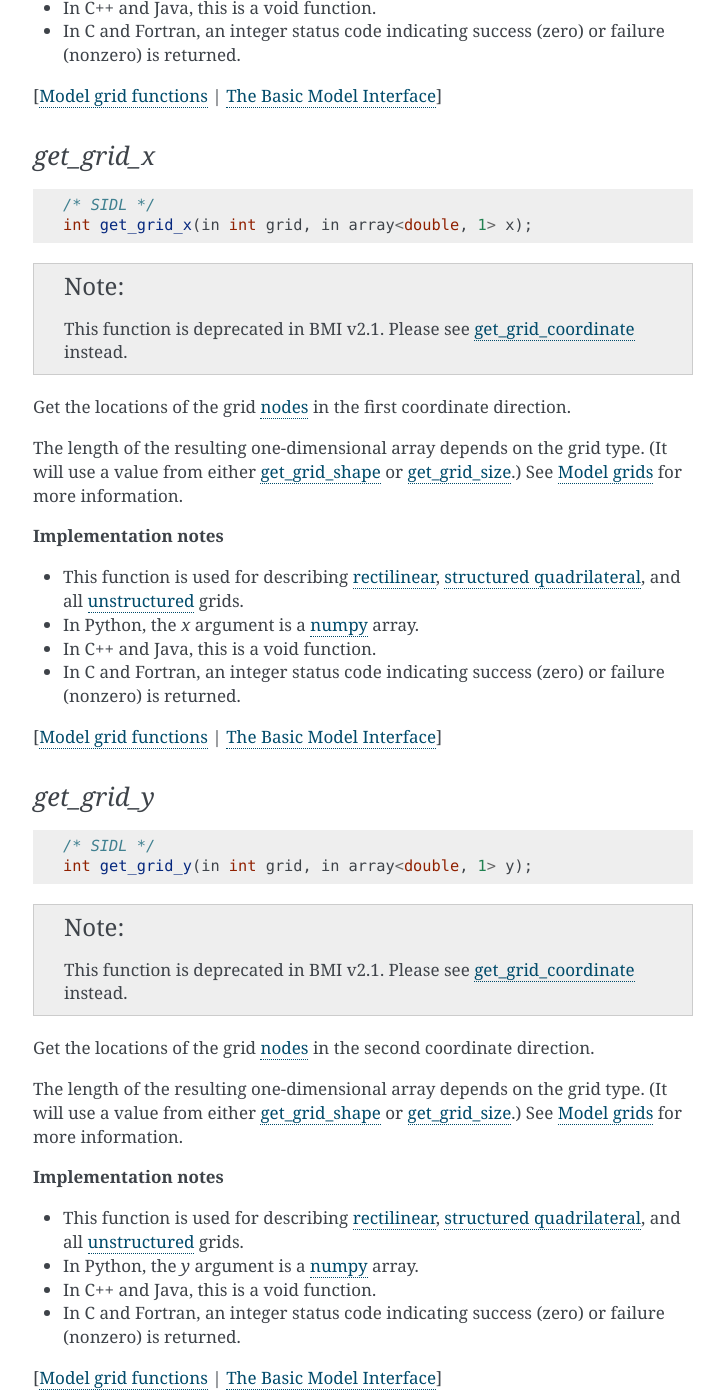
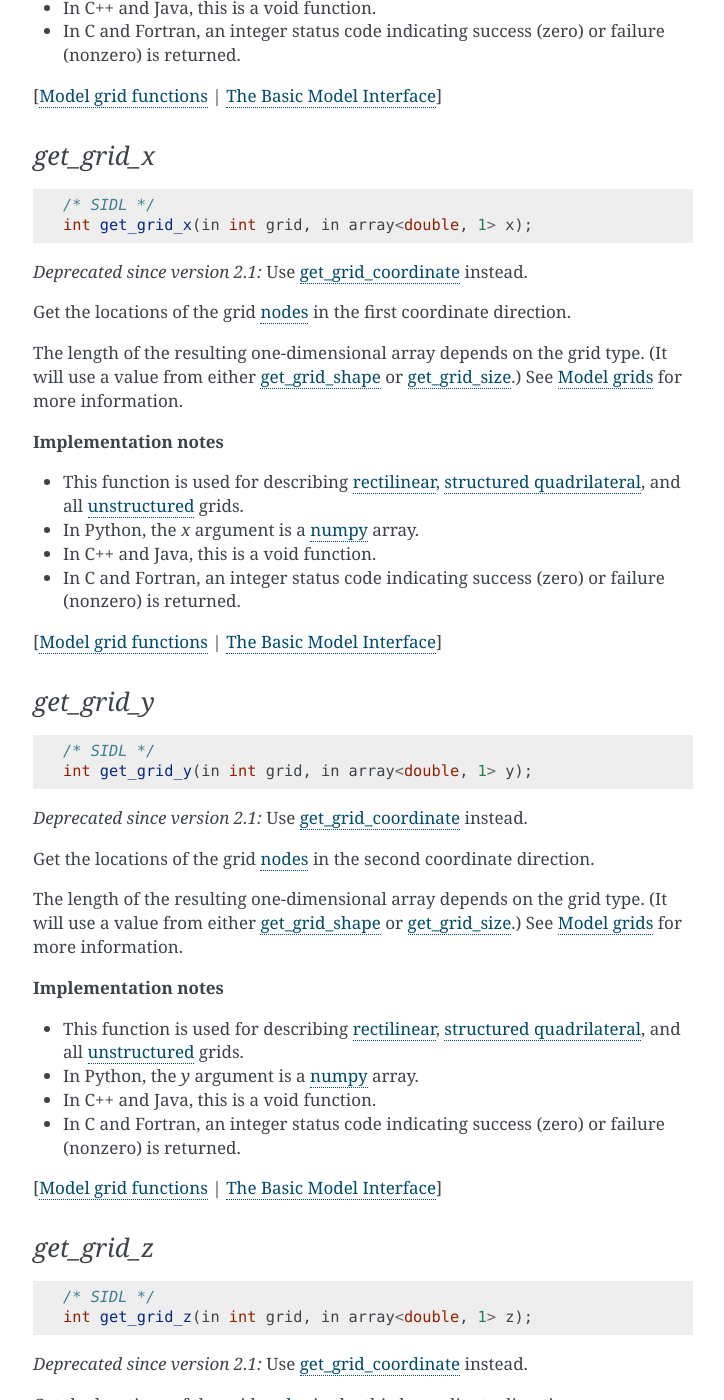
Before and after one commit to csdms/bmi, a Sphinx documentation site: the page built from docs/source/index.rst, in a window 1280 px wide and 1400 px high, scrolled down 19970 px. Shown: the whole window, without its empty margins (387-1111 px from the left). Built offline with Sphinx 7.4.7, drawn with Linux system fonts in a browser that asks for light colours; formulas are drawn with MathJax 3; some of the changed text lies outside the part shown.

Commit message:
Use :deprecated: directive instead of :note:

```diff
--- a/docs/source/bmi.grid_funcs.rst
+++ b/docs/source/bmi.grid_funcs.rst
@@ -230,10 +230,8 @@ the origin is given in the column dimension, followed by the row dimension,
    /* SIDL */
    int get_grid_x(in int grid, in array<double, 1> x);
 
-.. note::
-
-  This function is deprecated in BMI v2.1.
-  Please see :ref:`get_grid_coordinate` instead.
+.. deprecated:: 2.1
+   Use :ref:`get_grid_coordinate` instead.
 
 Get the locations of the grid :term:`nodes <node>` in the first
 coordinate direction.
@@ -265,10 +263,8 @@ See :ref:`model_grids` for more information.
    /* SIDL */
    int get_grid_y(in int grid, in array<double, 1> y);
 
-.. note::
-
-  This function is deprecated in BMI v2.1.
-  Please see :ref:`get_grid_coordinate` instead.
+.. deprecated:: 2.1
+   Use :ref:`get_grid_coordinate` instead.
 
 Get the locations of the grid :term:`nodes <node>` in the second
 coordinate direction.
@@ -300,10 +296,8 @@ See :ref:`model_grids` for more information.
    /* SIDL */
    int get_grid_z(in int grid, in array<double, 1> z);
 
-.. note::
-
-  This function is deprecated in BMI v2.1.
-  Please see :ref:`get_grid_coordinate` instead.
+.. deprecated:: 2.1
+   Use :ref:`get_grid_coordinate` instead.
 
 Get the locations of the grid :term:`nodes <node>` in the third
 coordinate direction.
```
